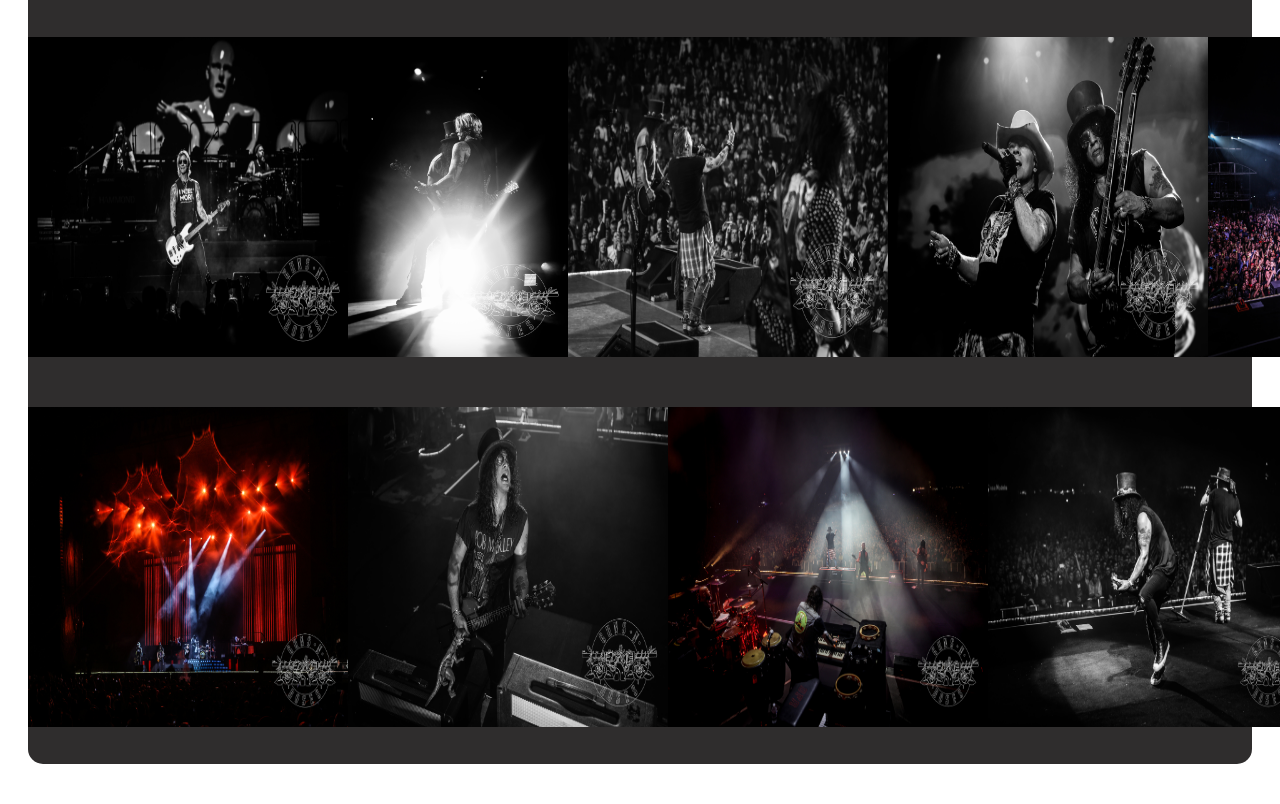
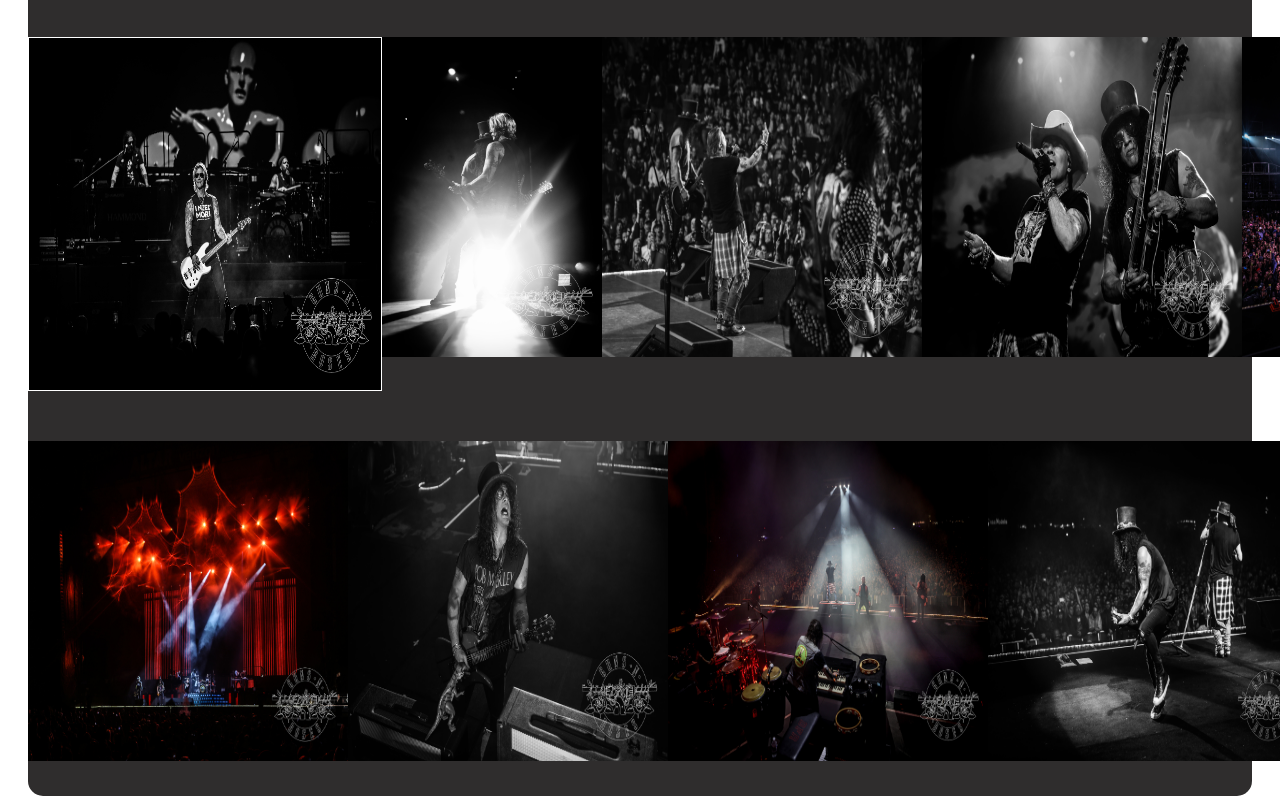
Before and after one commit to Ramiro-isla/Web-Tributo, a plain HTML site: page src/index.html in a window 1280 px wide. In both pictures the pointer is over the picture 188 px from the left and 320 px from the top of the page. Shown: the part 124-928 px from the top of the page. Before the commit the page ends 896 px from the top, so only its background shows below. Drawn offline with Linux system fonts and the light colour scheme.

Commit message:
add effect hover images

```diff
--- a/src/assets/styles/gallery.css
+++ b/src/assets/styles/gallery.css
@@ -4,7 +4,7 @@
   color: #ffffff;
   font-family: "Teko", sans-serif;
   margin: 0 20px 0 20px;
-  height: 53em;
+  height: 55em;
 }
 #gallery-title {
   font-size: 3em;
@@ -23,6 +23,12 @@
   height: 20em;
   width: 20em;
 }
+
+.gallery-image:hover{
+  width: 22em;
+  height: 22em;
+  border: 1px solid white;
+}
 #gallery-2 {
     display: flex;
     margin-bottom: 10px;
```
